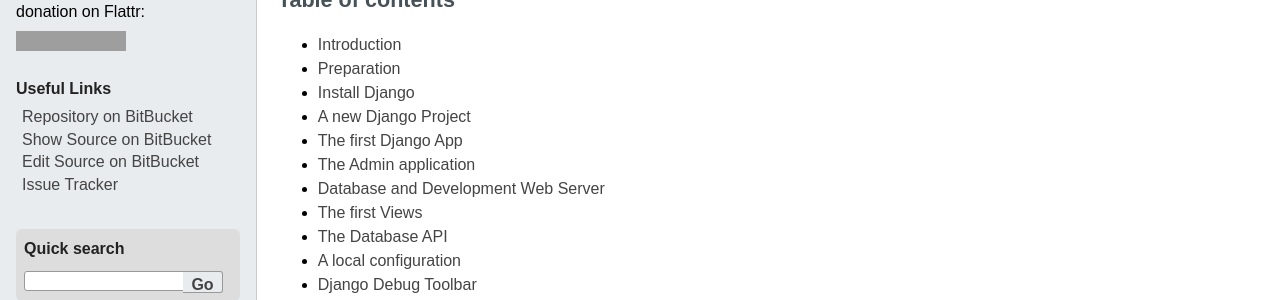
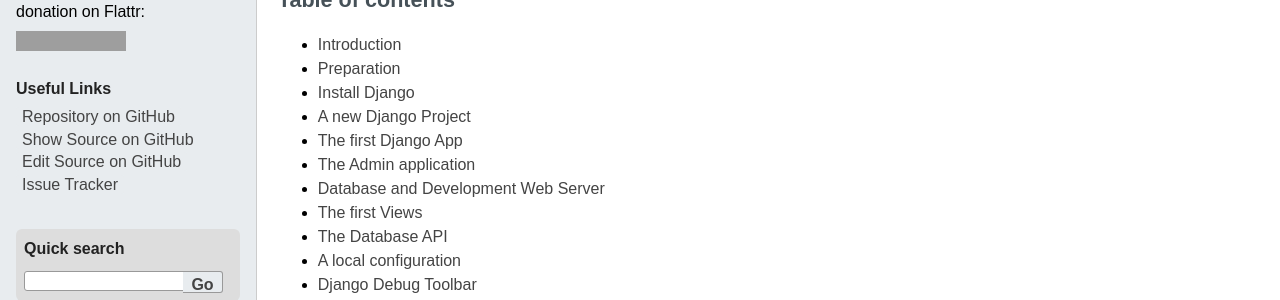
Before and after one commit to keimlink/django-workshop, a Sphinx documentation site: the page built from docs/index.rst, in a window 1280 px wide. Shown: the part 477-777 px from the top of the page. Built offline with Sphinx 7.4.7, drawn with Linux system fonts in a browser that asks for light colours; comment, search, counter and statistics services are not loaded; grey boxes are pictures that could not be loaded.

Commit message:
Replaced all remaining BitBucket with GitHub URLs

```diff
--- a/README.rst
+++ b/README.rst
@@ -50,10 +50,10 @@
 ======================
 
 Feel free to improve Django Workshop or create translations. `Pull
-requests are welcome! <https://bitbucket.org/keimlink/django-workshop>`_
+requests are welcome! <https://github.com/keimlink/django-workshop>`_
 
 Please report problems to our `issue tracker
-<https://bitbucket.org/keimlink/django-workshop/issues?status=new&status=open>`_.
+<https://github.com/keimlink/django-workshop/issues>`_.
 
 Documentation License
 =====================
--- a/docs/_templates/links.html
+++ b/docs/_templates/links.html
@@ -1,9 +1,9 @@
 <h4>{{ _('Useful Links') }}</h4>
 <ul class="topless">
-    <li><a href="https://bitbucket.org/keimlink/django-workshop/" rel="nofollow">{{ _('Repository on BitBucket') }}</a></li>
+    <li><a href="https://github.com/keimlink/django-workshop" rel="nofollow">{{ _('Repository on GitHub') }}</a></li>
     {%- if has_source and sourcename %}
-        <li><a href="https://bitbucket.org/keimlink/django-workshop/src/{{ release }}/docs/{{ pagename }}.rst" rel="nofollow">{{ _('Show Source on BitBucket') }}</a></li>
-        <li><a href="https://bitbucket.org/keimlink/django-workshop/src/default/docs/{{ pagename }}.rst" rel="nofollow">{{ _('Edit Source on BitBucket') }}</a></li>
+        <li><a href="https://github.com/keimlink/django-workshop/blob/{{ release }}/docs/{{ pagename }}.rst" rel="nofollow">{{ _('Show Source on GitHub') }}</a></li>
+        <li><a href="https://github.com/keimlink/django-workshop/blob/master/docs/{{ pagename }}.rst" rel="nofollow">{{ _('Edit Source on GitHub') }}</a></li>
     {%- endif %}
-    <li><a href="https://bitbucket.org/keimlink/django-workshop/issues?status=new&amp;status=open" rel="nofollow">{{ _('Issue Tracker') }}</a></li>
+    <li><a href="https://github.com/keimlink/django-workshop/issues" rel="nofollow">{{ _('Issue Tracker') }}</a></li>
 </ul>
--- a/docs/database_api.rst
+++ b/docs/database_api.rst
@@ -39,12 +39,12 @@
     $ python manage.py createsuperuser
 
 Now you import the data that you can `find
-<https://bitbucket.org/keimlink/django-workshop/raw/70cb6a2ce280f35f60c5161f4d27f88049148279/src/cookbook/recipes/fixtures/initial_data.json>`_
+<https://raw.githubusercontent.com/keimlink/django-workshop/4842c8c8a829472d9bdaaae0db2417ac1231ce9c/src/cookbook_tests/recipes/fixtures/recipes.json>`_
 in the Mercurial repository of this project.
 
 ::
 
-    $ wget -O import.json https://bitbucket.org/keimlink/django-workshop/raw/70cb6a2ce280f35f60c5161f4d27f88049148279/src/cookbook/recipes/fixtures/initial_data.json
+    $ wget -O import.json https://raw.githubusercontent.com/keimlink/django-workshop/4842c8c8a829472d9bdaaae0db2417ac1231ce9c/src/cookbook_tests/recipes/fixtures/recipes.json
     $ python manage.py loaddata import.json
     Installed 11 object(s) from 1 fixture(s)
 
--- a/docs/index.rst
+++ b/docs/index.rst
@@ -10,12 +10,11 @@
 <http://www.transcode.de/>`_ if you are stuck or need information not
 provided in this tutorial.
 
-Free means the tutorial is distributed under a :doc:`Creative Commons
-License <copyright>` and everyone is invited to `contribute
-<https://bitbucket.org/keimlink/django-workshop>`_. If you have any
-suggestions for improvements, or find any errors, please
-let us know in the `Issue Tracker
-<https://bitbucket.org/keimlink/django-workshop/issues?status=new&status=open>`_.
+Free means the tutorial is distributed under a :doc:`Creative Commons License
+<copyright>` and everyone is invited to `contribute
+<https://github.com/keimlink/django-workshop>`_. If you have any suggestions
+for improvements, or find any errors, please let us know in the `Issue Tracker
+<https://github.com/keimlink/django-workshop/issues>`_.
 
 If you have basic knowledge in the following areas it will be a lot
 easier for you to learn Django:
--- a/docs/todo.rst
+++ b/docs/todo.rst
@@ -10,9 +10,8 @@
 .. note::
 
     For all entries there should be an issue in the `BitBucket Issue Tracker
-    <https://bitbucket.org/keimlink/django-workshop/issues?status=new&status=open>`_.
-    In order to reference these issues you can use ``extlinks``-key
-    ``issue``::
+    <https://github.com/keimlink/django-workshop/issues>`_. In order to
+    reference these issues you can use ``extlinks``-key ``issue``::
 
         .. todo:: :issue:`68` Typo on "URLs and Views"
 
```
